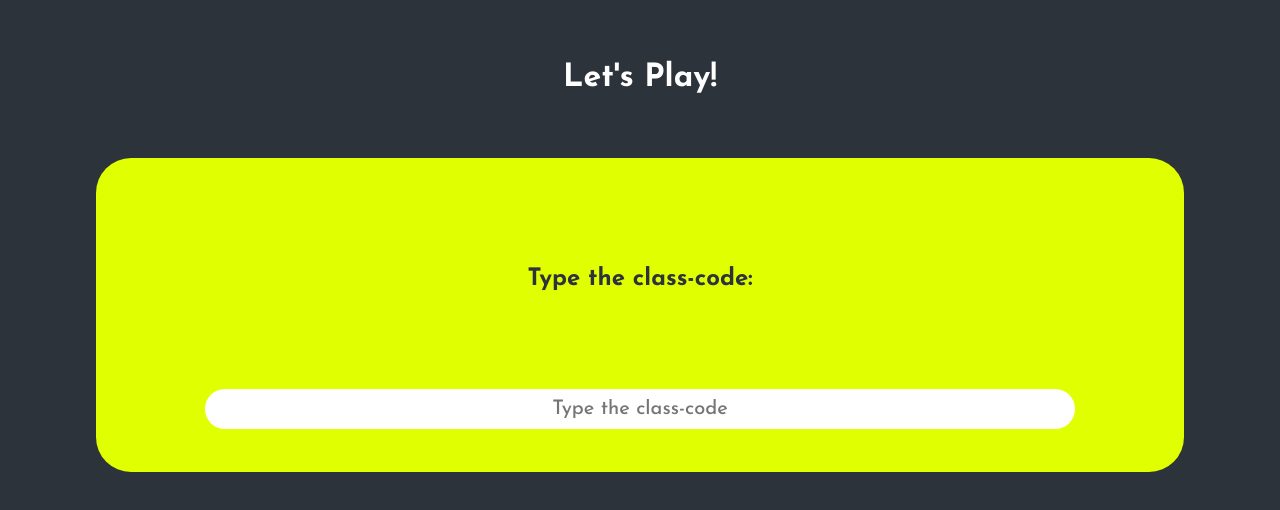
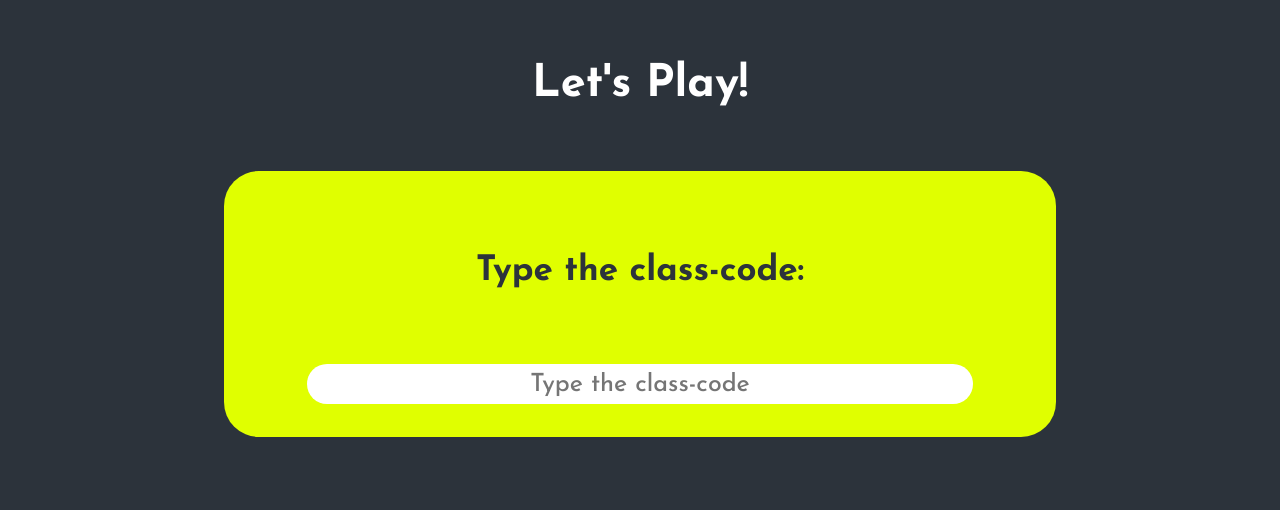
Before and after one commit to n4than0071/quiz_jumper, a plain HTML site: page index.html in a window 1280 px wide. Shown: the part 130-640 px from the top of the page. Drawn offline with Linux system fonts and the light colour scheme.

Commit message:
Add files via upload

```diff
--- a/css/code.css
+++ b/css/code.css
@@ -81,4 +81,18 @@ main div input{
     main{
         margin-top: 15%;
     }
+    main h1{
+        font-size: 45px;
+    }
+
+    main div{
+        width: 65%;
+    }
+
+    main div h2{
+        font-size: 35px;
+    }
+    main div input{
+        font-size: 25px;
+    }
 }
```
